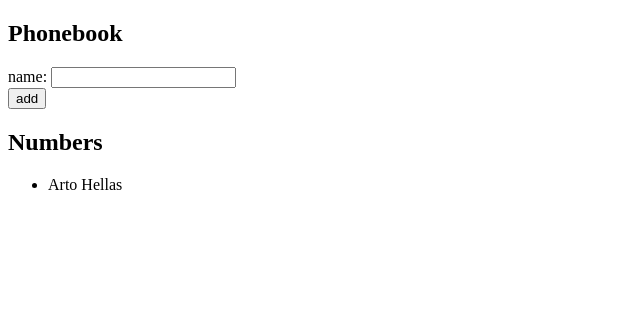
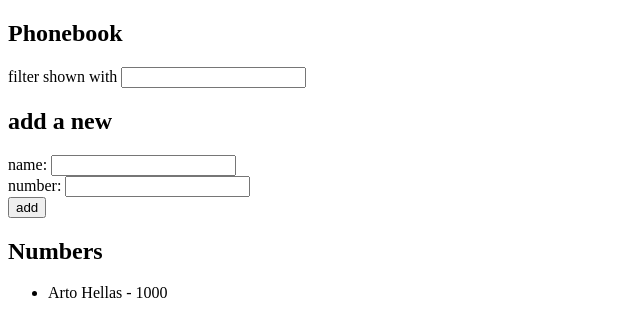
Before and after one commit to sedfarouk/FS-Open, a React (Vite) app in the folder part2/phonebook/: page / in a window 1280 px wide. Shown: the top 336 px of the page, without its empty margins (0-640 px from the left). Built offline with nearby package versions, Linux system fonts and the light colour scheme.

Commit message:
finish exercise 2.7 and 2.8

```diff
--- a/part2/phonebook/src/App.jsx
+++ b/part2/phonebook/src/App.jsx
@@ -2,10 +2,15 @@ import { useState } from 'react'
 
 const App = () => {
   const [persons, setPersons] = useState([
-    { name: 'Arto Hellas' }
+    {
+      name: 'Arto Hellas',
+      number: '1000'
+     }
   ])
 
   const [newName, setNewName] = useState('')
+  const [newNumber, setNewNumber] = useState('')
+  const [searchItem, setSearchItem] = useState('')
 
   const addName = (event) => {
     event.preventDefault()
@@ -16,17 +21,35 @@ const App = () => {
       alert(`${input} already added to phonebook`)
 
     else{
-      const nameObject = {name: newName}
+      const nameObject = {
+        name: input,
+        number: newNumber
+      }
+
+      setNewNumber('')
       setPersons(persons.concat(nameObject))
     }
   }
 
+  const results = persons.filter((x) => {
+      x = x.name.toLowerCase()
+      return x.includes(searchItem)
+    })
+
   return (
     <div>
       <h2>Phonebook</h2>
+      <div>
+        filter shown with <input value={searchItem} onChange={(e) => setSearchItem(e.target.value)} />
+      </div>
+
+      <h2>add a new</h2>
       <form onSubmit={addName}>
         <div>
           name: <input value={newName} onChange={(e) => setNewName(e.target.value)}/>
+        </div>
+        <div>
+          number: <input value={newNumber} onChange={(e) => setNewNumber(e.target.value)}/>
         </div>
         <div>
           <button type="submit">add</button>
@@ -34,7 +57,7 @@ const App = () => {
       </form>
       <h2>Numbers</h2>
       <ul>
-        {persons.map(x => <li key={x.name}>{x.name}</li>)}
+        {results.map(x => <li key={x.name}>{x.name} - {x.number}</li>)}
       </ul>
     </div>
   )
```
